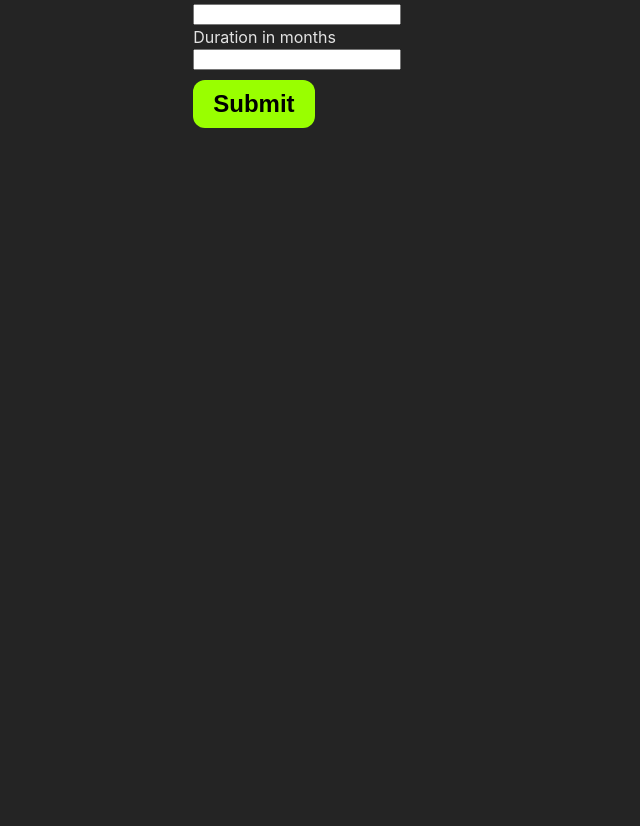
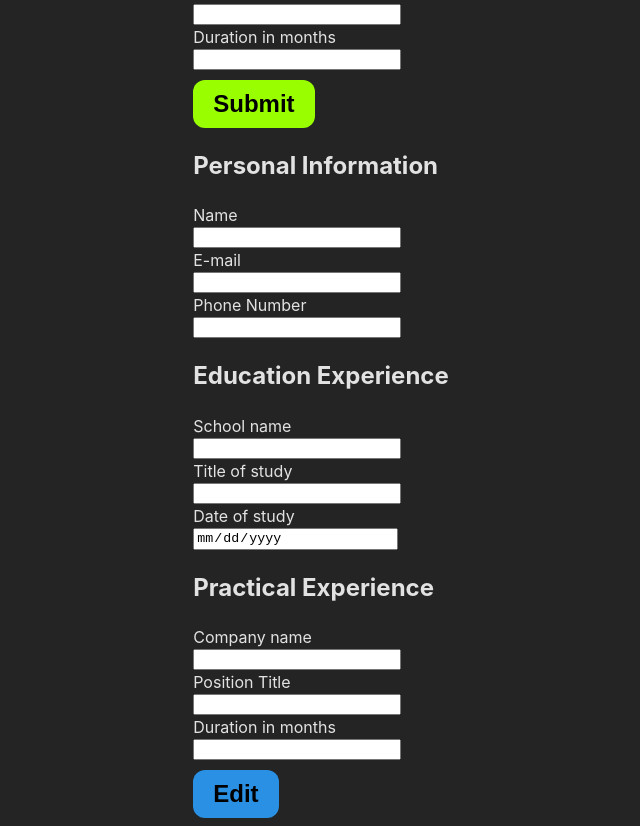
Before and after one commit to aleksandar-code/cv-project, a React (Vite) app: page / in a window 1280 px wide. Shown: the part 662-1488 px from the top of the page, without its empty margins (319-959 px from the left). Before the commit the page ends 800 px from the top, so only its background shows below. Built offline with nearby package versions, Linux system fonts and the light colour scheme.

Commit message:
Create display

```diff
--- a/src/components/Display.jsx
+++ b/src/components/Display.jsx
@@ -6,6 +6,82 @@ export class Display extends Component {
   }
 
   render() {
-    return <></>;
+    return (
+      <>
+        <form>
+          <h2>Personal Information</h2>
+
+          <label htmlFor="name">Name</label>
+          <input
+            type="text"
+            id="name"
+            readOnly
+          />
+
+          <label htmlFor="mail">E-mail</label>
+          <input
+            type="email"
+            id="mail"
+            readOnly
+          />
+
+          <label htmlFor="phone">Phone Number</label>
+          <input
+            type="tel"
+            maxLength={10}
+            id="phone"
+            readOnly
+          />
+
+          <h2>Education Experience</h2>
+
+          <label htmlFor="school-name">School name</label>
+          <input
+            type="text"
+            id="school-name"
+            readOnly
+          />
+
+          <label htmlFor="title-study">Title of study</label>
+          <input
+            type="text"
+            id="title-study"
+          />
+
+          <label htmlFor="date-study">Date of study</label>
+          <input
+            type="date"
+            id="date-study"
+            readOnly
+          />
+
+          <h2>Practical Experience</h2>
+
+          <label htmlFor="company-name">Company name</label>
+          <input
+            type="text"
+            id="company-name"
+            readOnly
+          />
+
+          <label htmlFor="position-title">Position Title</label>
+          <input
+            type="text"
+            id="position-title"
+            readOnly
+          />
+
+          <label htmlFor="duration">Duration in months</label>
+          <input
+            type="number"
+            id="duration"
+            min={0}
+            readOnly
+          />
+
+          <button className="edit-btn">Edit</button>
+        </form>
+      </>
+    );
   }
 }
--- a/src/index.css
+++ b/src/index.css
@@ -30,7 +30,6 @@ form {
   > .submit-btn {
     margin-top: 10px;
     width: fit-content;
-    align-self: left;
     border: none;
     border-radius: 12px;
     background-color: rgb(153, 255, 0);
@@ -44,3 +43,19 @@ form {
     background-color: rgb(210, 253, 140);
   }
 }
+
+.edit-btn {
+  margin-top: 10px;
+  width: fit-content;
+  border: none;
+  border-radius: 12px;
+  background-color: rgb(41, 144, 228);
+  padding: 10px 20px;
+  font-weight: 900;
+  font-size: 1.5rem;
+}
+
+.edit-btn:hover {
+  cursor: pointer;
+  background-color: rgb(139, 188, 228);
+}
```
Also changed, not shown: .eslintrc.cjs.
